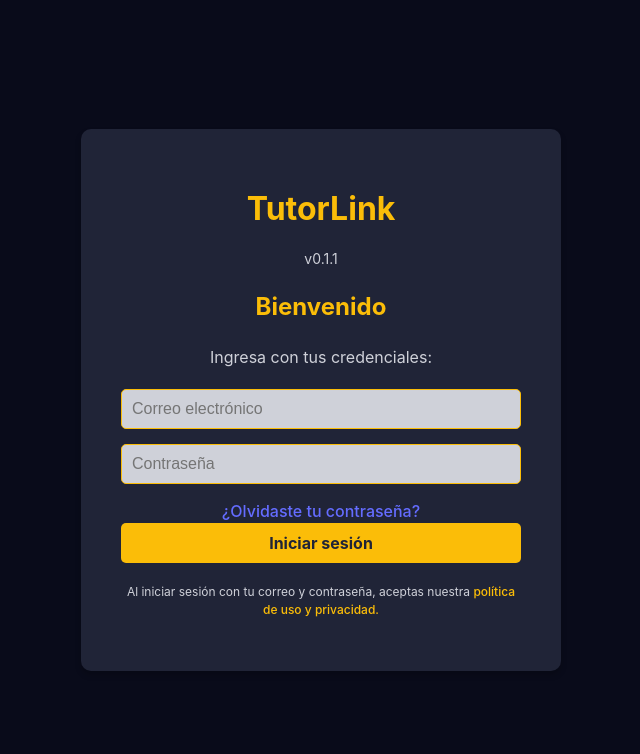
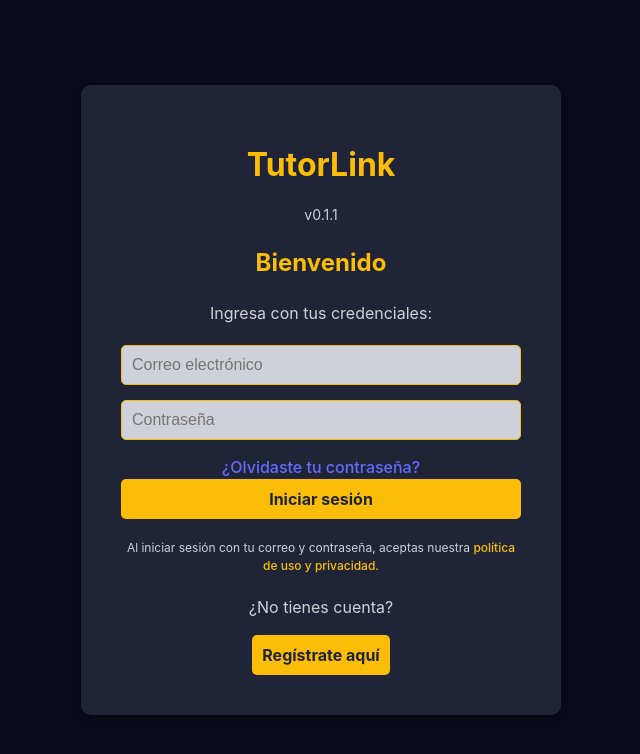
Before and after one commit to TutorLink-Modular/TutorLink, a React (Vite) app: page /login in a window 1280 px wide. Shown: the top 754 px of the page, without its empty margins (319-959 px from the left). Built offline with nearby package versions, Linux system fonts and the light colour scheme.

Commit message:
Agregué boton que redirije al formulario para hacer un nuevo registro de usuario

```diff
--- a/src/components/Login.jsx
+++ b/src/components/Login.jsx
@@ -104,6 +104,17 @@ const Login = () => {
             política de uso y privacidad.
           </a>
         </p>
+
+        {/* Botón para ir al registro */}
+        <div className="register-link">
+          <p>¿No tienes cuenta?</p>
+          <button
+            className="register-button"
+            onClick={() => navigate("/register")} // Navegar a la página de registro
+          >
+            Regístrate aquí
+          </button>
+        </div>
       </div>
     </div>
   );
--- a/src/styles/Login.css
+++ b/src/styles/Login.css
@@ -180,3 +180,25 @@
   cursor: not-allowed;
   color: #888;
 }
+
+/* Estilos para el botón de registro */
+.register-link {
+  margin-top: 20px;
+  text-align: center;
+}
+
+.register-button {
+  background-color: #fbbd08; /* Amarillo */
+  color: #202437; /* Azul oscuro */
+  padding: 10px;
+  border: none;
+  border-radius: 5px;
+  font-size: 16px;
+  cursor: pointer;
+  font-weight: bold;
+}
+
+.register-button:hover {
+  background-color: #202437; /* Azul más oscuro */
+  color: #fbbd08; /* Amarillo */
+}
```
